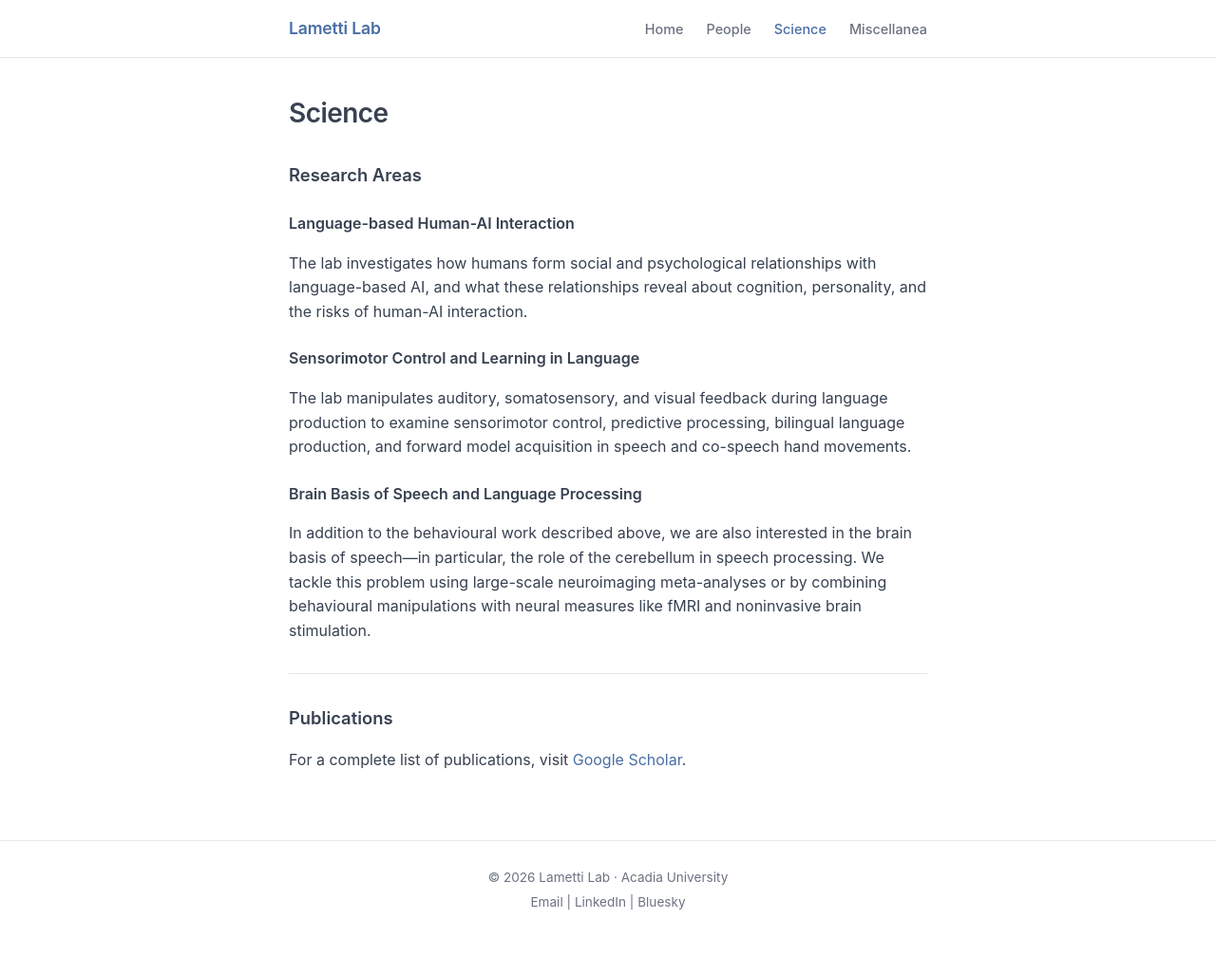
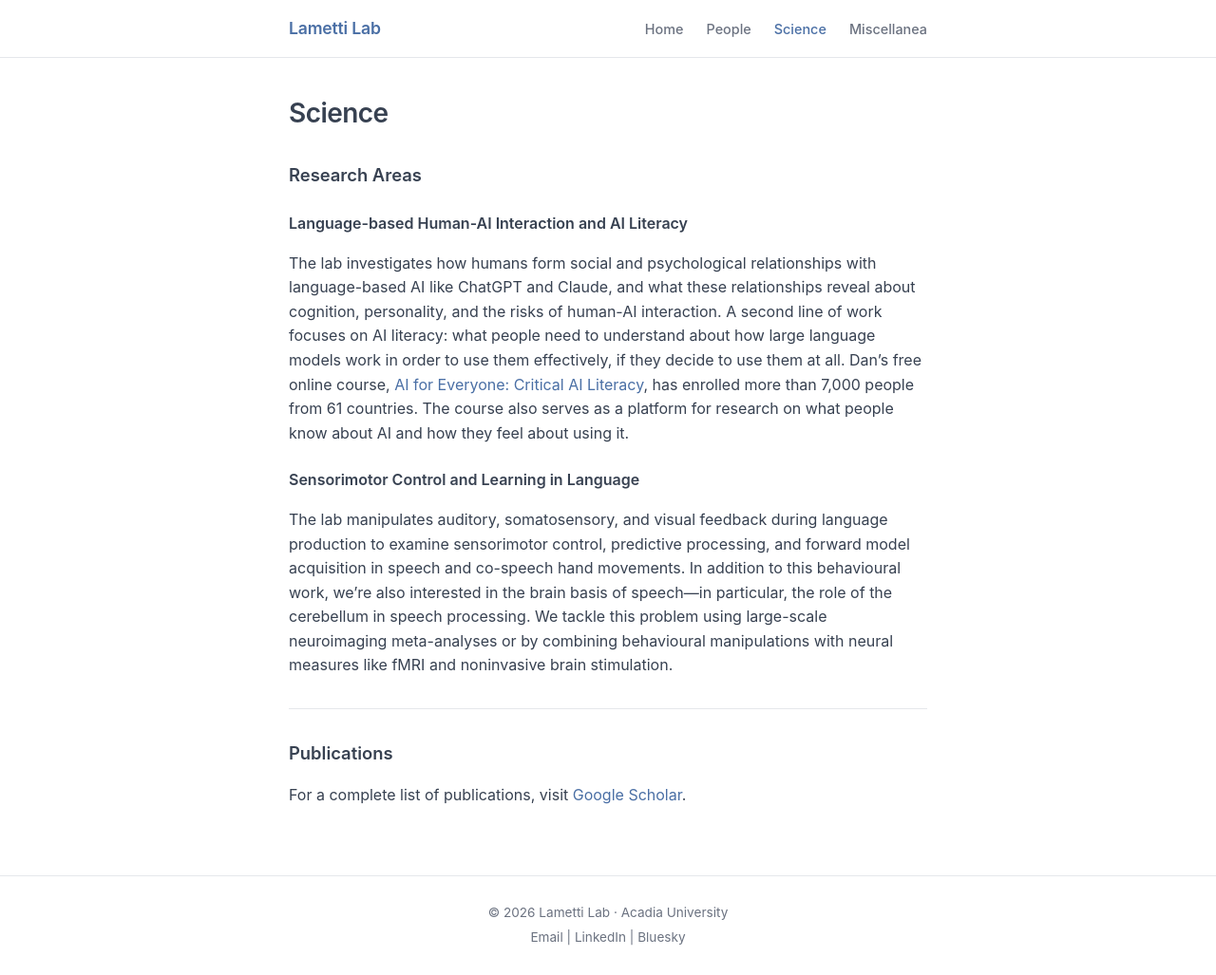
Before and after one commit to drlametti/lamettilab.github.io, a Jekyll site: the page built from science.md, in a window 1280 px wide. Shown: the whole page at 95% size. Built offline with Jekyll 4.4.1, drawn with Linux system fonts in a browser that asks for light colours; before the commit the page ends 990 px from its top, so only the background shows below that.

Commit message:
Update Research Areas on Science page
- Expand Human-AI Interaction section to include AI Literacy
- Merge Brain Basis section into Sensorimotor Control section

Co-Authored-By: Claude Sonnet 4.6 <noreply@anthropic.com>

```diff
--- a/science.md
+++ b/science.md
@@ -8,17 +8,13 @@ permalink: /science/
 
 ## Research Areas
 
-### Language-based Human-AI Interaction
+### Language-based Human-AI Interaction and AI Literacy
 
-The lab investigates how humans form social and psychological relationships with language-based AI, and what these relationships reveal about cognition, personality, and the risks of human-AI interaction.
+The lab investigates how humans form social and psychological relationships with language-based AI like ChatGPT and Claude, and what these relationships reveal about cognition, personality, and the risks of human-AI interaction. A second line of work focuses on AI literacy: what people need to understand about how large language models work in order to use them effectively, if they decide to use them at all. Dan's free online course, [AI for Everyone: Critical AI Literacy](https://explore.acadiau.ca/product?catalog=AI-Literacy), has enrolled more than 7,000 people from 61 countries. The course also serves as a platform for research on what people know about AI and how they feel about using it.
 
 ### Sensorimotor Control and Learning in Language
 
-The lab manipulates auditory, somatosensory, and visual feedback during language production to examine sensorimotor control, predictive processing, bilingual language production, and forward model acquisition in speech and co-speech hand movements.
-
-### Brain Basis of Speech and Language Processing
-
-In addition to the behavioural work described above, we are also interested in the brain basis of speech—in particular, the role of the cerebellum in speech processing. We tackle this problem using large-scale neuroimaging meta-analyses or by combining behavioural manipulations with neural measures like fMRI and noninvasive brain stimulation.
+The lab manipulates auditory, somatosensory, and visual feedback during language production to examine sensorimotor control, predictive processing, and forward model acquisition in speech and co-speech hand movements. In addition to this behavioural work, we're also interested in the brain basis of speech—in particular, the role of the cerebellum in speech processing. We tackle this problem using large-scale neuroimaging meta-analyses or by combining behavioural manipulations with neural measures like fMRI and noninvasive brain stimulation.
 
 ---
 
```
